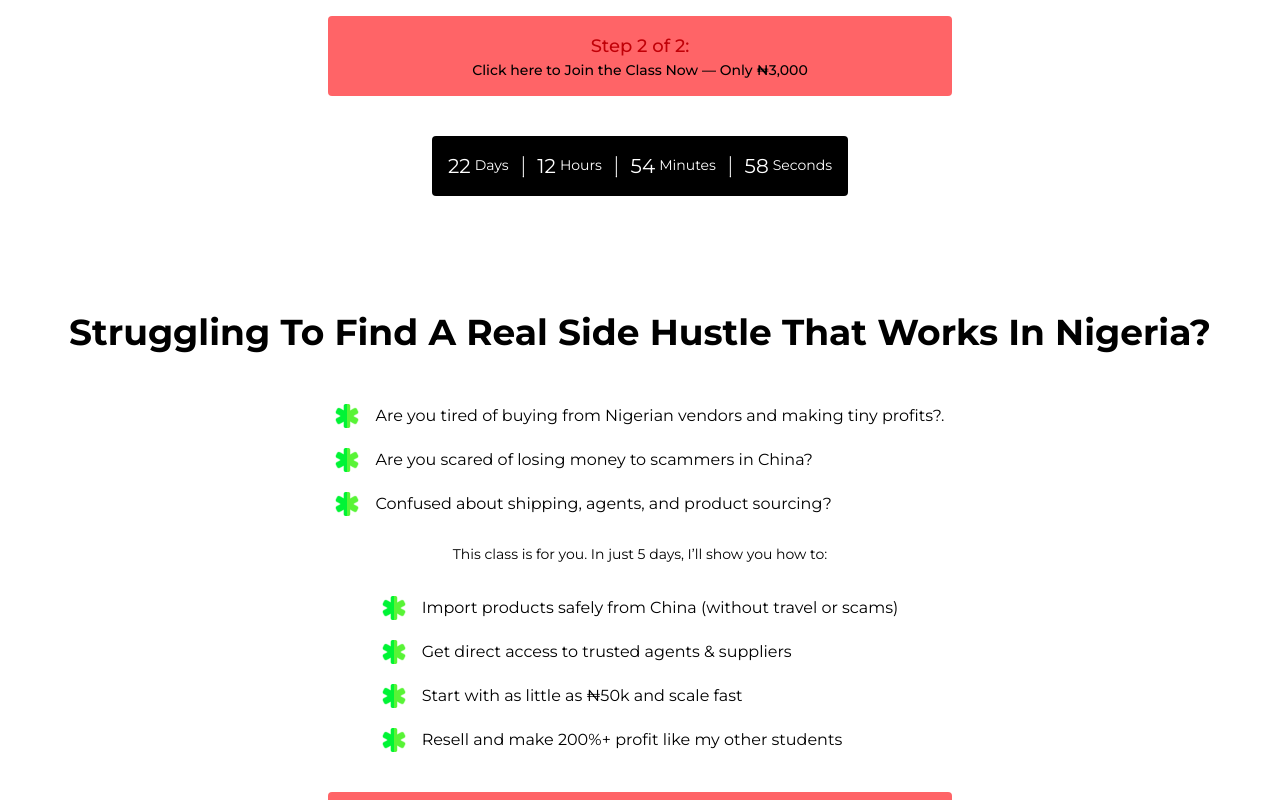
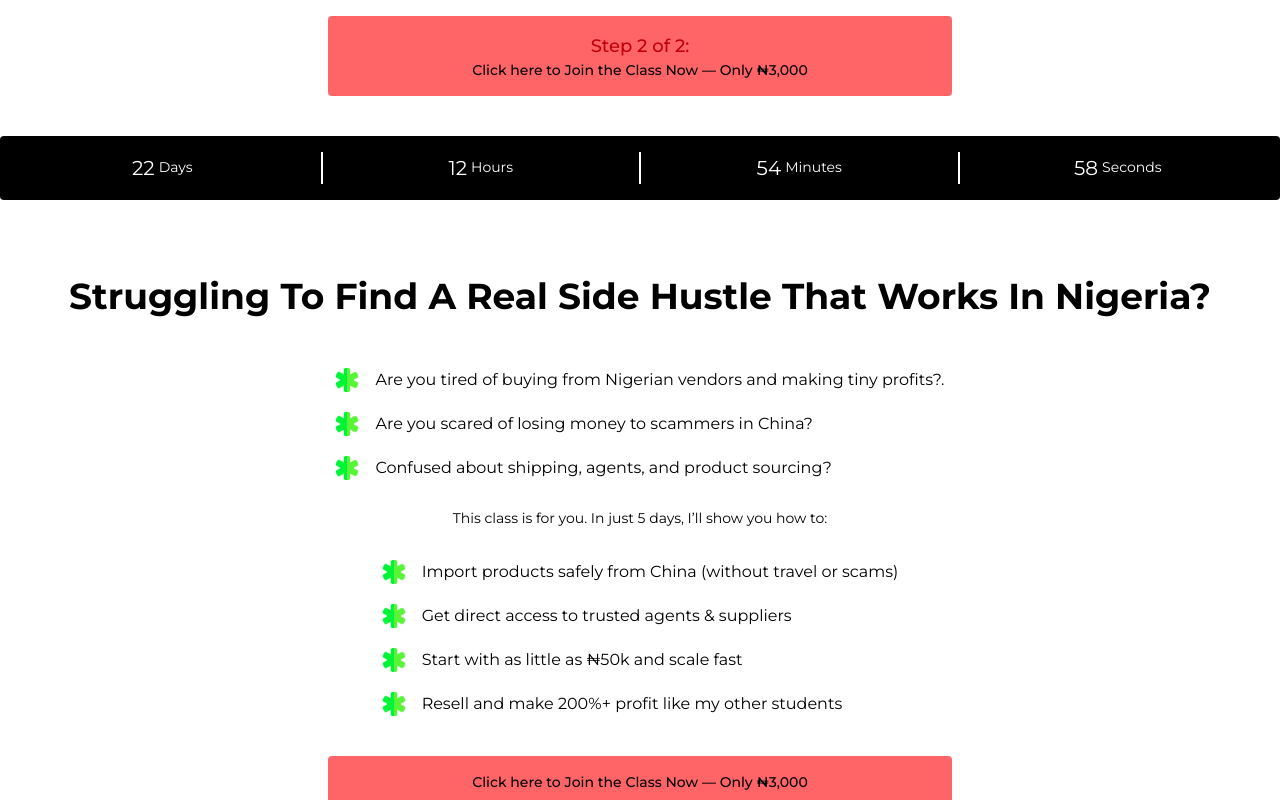
Before and after one commit to TeeJayGTAN/importswithangel, a Next.js app: page / in a window 1280 px wide. Shown: the part 840-1640 px from the top of the page. Built offline with nearby package versions, Linux system fonts and the light colour scheme.

Commit message:
timer fix

```diff
--- a/app/components/timer.tsx
+++ b/app/components/timer.tsx
@@ -47,7 +47,7 @@ export default function Timer() {
   }, []);
 
   return (
-    <div className="w-full max-w-[95%] mx-auto rounded text-xl bg-black text-white p-4 flex justify-center items-center gap-x-1">
+    <div className="w-full mx-auto rounded text-xl bg-black text-white p-4 flex justify-center items-center gap-x-3">
       {/* <TimerItem
         timer={timeLeft.months}
         value={timeLeft.months == 1 ? "Month" : "Months"}
@@ -57,17 +57,17 @@ export default function Timer() {
         timer={timeLeft.days}
         value={timeLeft.days == 1 ? "Day" : "Days"}
       />
-      <hr className="border-r border-white w-7 rotate-z-90"/>
+      <span className="border-1  h-8 border-white"></span>
       <TimerItem
         timer={timeLeft.hours}
         value={timeLeft.hours == 1 ? "Hour" : "Hours"}
       />
-      <hr className="border-r border-white w-7 rotate-z-90"/>
+      <span className="border-1  h-8 border-white"></span>
       <TimerItem
         timer={timeLeft.minutes}
         value={timeLeft.minutes == 1 ? "Minute" : "Minutes"}
       />
-      <hr className="border-r border-white w-7 rotate-z-90"/>
+      <span className="border-1  h-8 border-white"></span>
       <TimerItem
         timer={timeLeft.seconds}
         value={timeLeft.seconds == 1 ? "Second" : "Seconds"}
@@ -78,18 +78,13 @@ export default function Timer() {
 
 function TimerItem({ timer, value }: { timer: any; value: string }) {
   return (
-    <div className="">
-      {/* <Image
-        src={frame}
-        alt="peje"
-        className="w-[120px] h-[120px] lg:w-[180px] lg:h-[180px] frame"
-      /> */}
+    // <div className="">
       <div className="w-full flex justify-center items-center gap-x-1">
         <div className="">
           {timer}
         </div>
         <div className="text-[14px] ">{value}</div>
       </div>
-    </div>
+    // </div>
   );
 }
--- a/app/page.tsx
+++ b/app/page.tsx
@@ -121,10 +121,10 @@ export default function Home() {
           <br />
           Click here to Join the Class Now — Only ₦3,000
         </Link>
+      </section>
         <div className="my-10">
           <Timer />
         </div>
-      </section>
       <section className="px-4 hero w-full flex flex-col items-center my-18">
         {/* pain and promise section */}
         <div className="font-bold leading-12 text-4xl text-center w-full capitalize mb-12">
@@ -266,7 +266,9 @@ export default function Home() {
           All for just ₦3,000(for a limited time) After 5 days, the price goes
           back to ₦10,000
         </h5>
-        <Timer/>
+        <div className="w-full">
+          <Timer/>
+        </div>
         <div className="cont w-full flex justify-center">
           <Link href="http://wa.link/qlhsbr" target="_blank" className="text-center cta w-[50%] mt-10 font-medium text-sm p-4 rounded bg-red-400">
             Click here to Join the Class Now — Only ₦3,000
```
